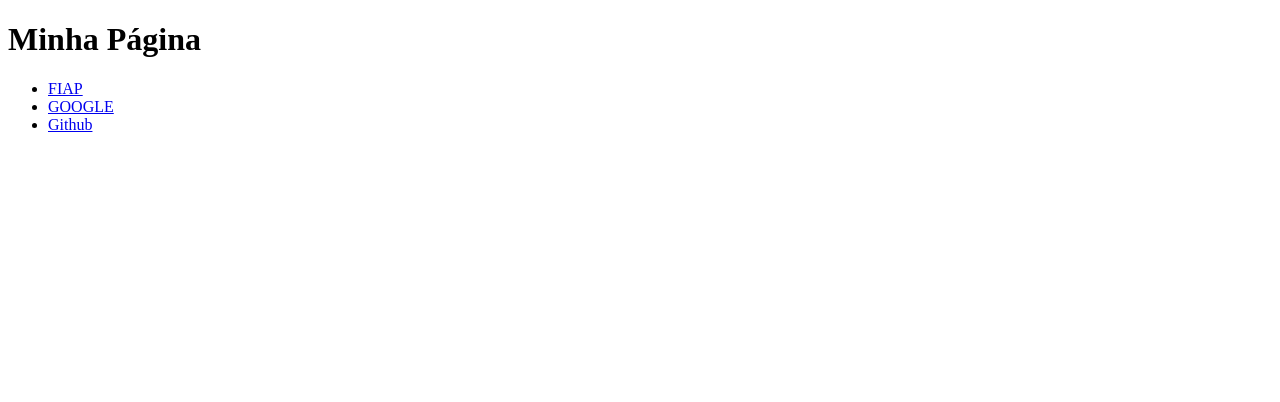
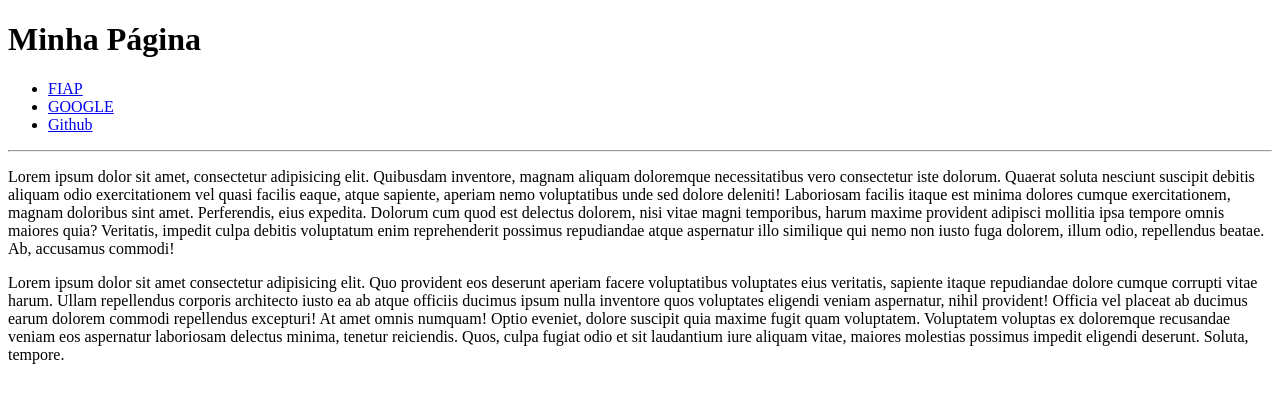
Before and after one commit to juvascoli/projeto-inicial, a plain HTML site: page indexum.html in a window 1280 px wide. Drawn offline with Linux system fonts and the light colour scheme.

Commit message:
conteudo de cabeçalho adicionado

```diff
--- a/indexum.html
+++ b/indexum.html
@@ -8,7 +8,7 @@
   </head>
   <body>
     <div class="container">
-      <header>
+      <header class ="cabecalho">
         <h1>Minha Página</h1>
         <nav>
           <!-- ul = unordered list e dentro dela somente podemos adicionar elementos li = list item.-->
@@ -25,6 +25,16 @@
           </ul>
         </nav>
       </header>
+      <hr />
+      <section class="conteudo">
+        <p>
+          Lorem ipsum dolor sit amet, consectetur adipisicing elit. Quibusdam inventore, magnam aliquam doloremque necessitatibus vero consectetur iste dolorum. Quaerat soluta nesciunt suscipit debitis aliquam odio exercitationem vel quasi facilis eaque, atque sapiente, aperiam nemo voluptatibus unde sed dolore deleniti! Laboriosam facilis itaque est minima dolores cumque exercitationem, magnam doloribus sint amet. Perferendis, eius expedita. Dolorum cum quod est delectus dolorem, nisi vitae magni temporibus, harum maxime provident adipisci mollitia ipsa tempore omnis maiores quia? Veritatis, impedit culpa debitis voluptatum enim reprehenderit possimus repudiandae atque aspernatur illo similique qui nemo non iusto fuga dolorem, illum odio, repellendus beatae. Ab, accusamus commodi!
+        </p>
+        <p>
+          Lorem ipsum dolor sit amet consectetur adipisicing elit. Quo provident eos deserunt aperiam facere voluptatibus voluptates eius veritatis, sapiente itaque repudiandae dolore cumque corrupti vitae harum. Ullam repellendus corporis architecto iusto ea ab atque officiis ducimus ipsum nulla inventore quos voluptates eligendi veniam aspernatur, nihil provident! Officia vel placeat ab ducimus earum dolorem commodi repellendus excepturi! At amet omnis numquam! Optio eveniet, dolore suscipit quia maxime fugit quam voluptatem. Voluptatem voluptas ex doloremque recusandae veniam eos aspernatur laboriosam delectus minima, tenetur reiciendis. Quos, culpa fugiat odio et sit laudantium iure aliquam vitae, maiores molestias possimus impedit eligendi deserunt. Soluta, tempore.
+        </p>
+
+      </section>
     </div>
   </body>
 </html>
```
